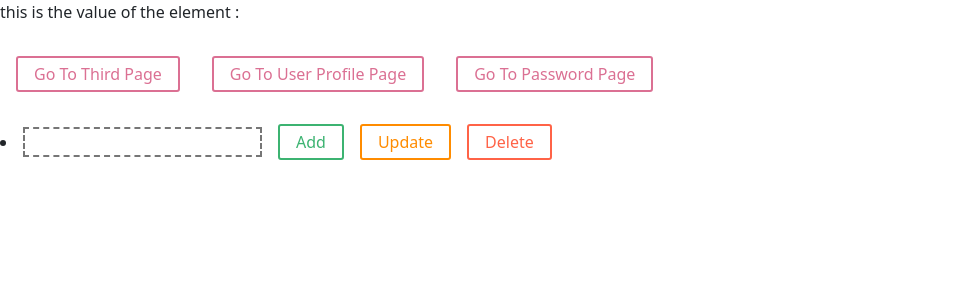
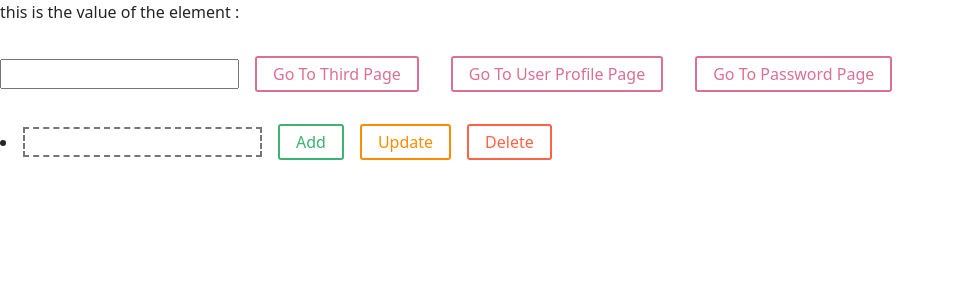
Before and after one commit to Heshan-kavi/dynamic-list, a React (Create React App) app: page /secondary-page in a window 1280 px wide. Shown: the top 300 px of the page, without its empty margins (0-955 px from the left). Built offline with nearby package versions, Linux system fonts and the light colour scheme.

Commit message:
Modified secondary page to use the newly added reducer

```diff
--- a/src/pages/SecondaryPage/SecondaryPage.tsx
+++ b/src/pages/SecondaryPage/SecondaryPage.tsx
@@ -1,14 +1,18 @@
 import { useCallback, useState } from "react";
+import { useDispatch } from "react-redux";
 import { useNavigate } from "react-router-dom";
 import CategoryView from "../../components/CategoryView/CategoryView";
 import { CategoriesData } from "../../data/CategoriesData";
 import { CategoryModel } from "../../interfaces/CategoryModel";
 import { PrimaryButton } from "./SecondaryPage.styles";
+import { addNumber } from "../../store/AppSlice";
 
 function SecondaryPage (){
 
     const [definedCategories, setDefinedCategories] = useState<CategoryModel[]>(CategoriesData);
     let navigate = useNavigate()
+    const dispatch = useDispatch();
+    const [incrementedAmount, setIncrementAmount] = useState('');
 
     const deleteElement = useCallback((data: CategoryModel[],  id : string) => {
         data.forEach((singleCategory, index) => {
@@ -34,6 +38,8 @@ function SecondaryPage (){
     const updateElement = useCallback((data: CategoryModel[], id: string, value : string) => {
         data.forEach((singleCategory) => {
             if(singleCategory.id === id){
+                dispatch(addNumber(Number(incrementedAmount)));
+                setIncrementAmount(value);
                 singleCategory.value = value
             }else{
                 updateElement(singleCategory.children,id,value);
@@ -76,7 +82,8 @@ function SecondaryPage (){
     },[definedCategories, ChangeElement])
 
     return <div>
-    <p>this is the value of the element : </p><p id="storedValue"></p>
+    <p>this is the value of the element : </p>
+    <input value={incrementedAmount}/>
     <PrimaryButton onClick={() => navigate("/third-page")}>Go To Third Page</PrimaryButton>
     <PrimaryButton onClick={() => navigate("/secondary-page/user-profile")}>Go To User Profile Page</PrimaryButton>
     <PrimaryButton onClick={() => navigate("/secondary-page/password")}>Go To Password Page</PrimaryButton>
```
